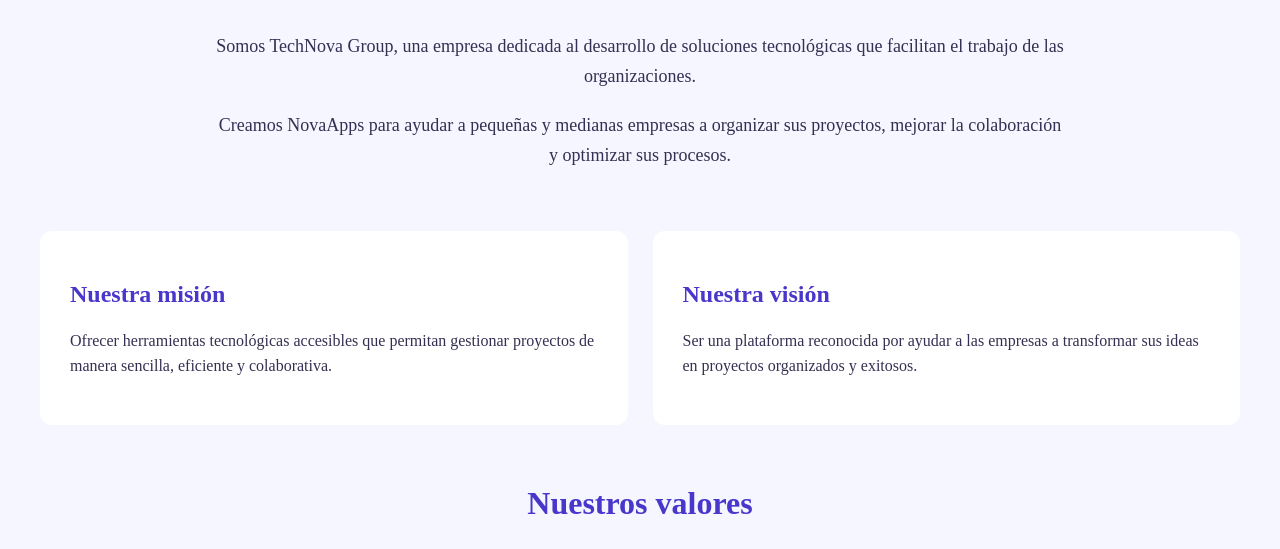
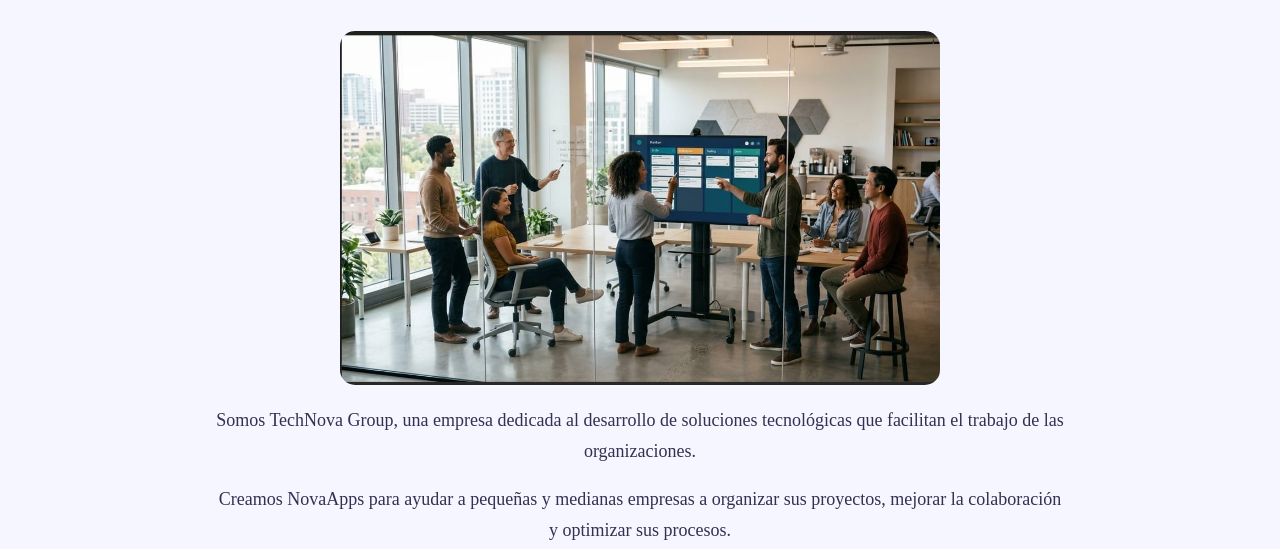
Before and after one commit to viki2024/novaapps, an Astro site: page /quienes-somos in a window 1280 px wide. Shown: the part 223-772 px from the top of the page. Built offline with nearby package versions, Linux system fonts and the light colour scheme; Astro itself is replaced by a stand-in of ours.

Commit message:
Agregar imagenes del equipo en quienes somos

```diff
--- a/src/pages/quienes-somos.astro
+++ b/src/pages/quienes-somos.astro
@@ -1,22 +1,26 @@
 ---
-import Layout from '../layouts/Layout.astro';
+import Layout from "../layouts/Layout.astro";
+import { Image } from "astro:assets";
+import equipo from "../assets/equipo-quienessomos.jpg";
 ---
 
 <Layout titulo="Quiénes somos | NovaApps">
   <main>
     <section class="nosotros">
       <h1>¿Quiénes somos?</h1>
-
+      <Image
+        src={equipo}
+        alt="Equipo de trabajo de NovaApps"
+        class="imagen-equipo"
+      />
       <p>
-          Somos TechNova Group, una empresa dedicada
-          al desarrollo de soluciones tecnológicas
-          que facilitan el trabajo de las organizaciones.
+        Somos TechNova Group, una empresa dedicada al desarrollo de soluciones
+        tecnológicas que facilitan el trabajo de las organizaciones.
       </p>
 
       <p>
-          Creamos NovaApps para ayudar a pequeñas y
-          medianas empresas a organizar sus proyectos,
-          mejorar la colaboración y optimizar sus procesos.
+        Creamos NovaApps para ayudar a pequeñas y medianas empresas a organizar
+        sus proyectos, mejorar la colaboración y optimizar sus procesos.
       </p>
     </section>
 
@@ -24,18 +28,16 @@ import Layout from '../layouts/Layout.astro';
       <article class="tarjeta">
         <h2>Nuestra misión</h2>
         <p>
-            Ofrecer herramientas tecnológicas accesibles
-            que permitan gestionar proyectos de manera
-            sencilla, eficiente y colaborativa.
+          Ofrecer herramientas tecnológicas accesibles que permitan gestionar
+          proyectos de manera sencilla, eficiente y colaborativa.
         </p>
       </article>
 
       <article class="tarjeta">
         <h2>Nuestra visión</h2>
         <p>
-            Ser una plataforma reconocida por ayudar
-            a las empresas a transformar sus ideas
-            en proyectos organizados y exitosos.
+          Ser una plataforma reconocida por ayudar a las empresas a transformar
+          sus ideas en proyectos organizados y exitosos.
         </p>
       </article>
     </section>
@@ -62,7 +64,6 @@ import Layout from '../layouts/Layout.astro';
     </section>
   </main>
 </Layout>
-
 
 <style>
   main {
@@ -92,17 +93,20 @@ import Layout from '../layouts/Layout.astro';
     gap: 25px;
   }
 
-  .tarjeta, .valor {
+  .tarjeta,
+  .valor {
     background-color: white;
     padding: 30px;
     border-radius: 12px;
   }
 
-  .tarjeta h2, .valor h3 {
+  .tarjeta h2,
+  .valor h3 {
     color: #4936cb;
   }
 
-  .tarjeta p, .valor p {
+  .tarjeta p,
+  .valor p {
     color: #353052;
     line-height: 1.6;
   }
@@ -123,9 +127,15 @@ import Layout from '../layouts/Layout.astro';
     gap: 25px;
     margin-top: 30px;
   }
-
+  .imagen-equipo {
+    width: 100%;
+    max-width: 600px;
+    height: auto;
+    border-radius: 15px;
+    display: block;
+    margin: 20px auto;
+  }
   @media (max-width: 768px) {
-
     main {
       padding: 20px;
     }
```
Also changed, not shown: src/assets/equipo-quienessomos.jpg (added). Lines whose indentation alone changed are shown as unchanged.
